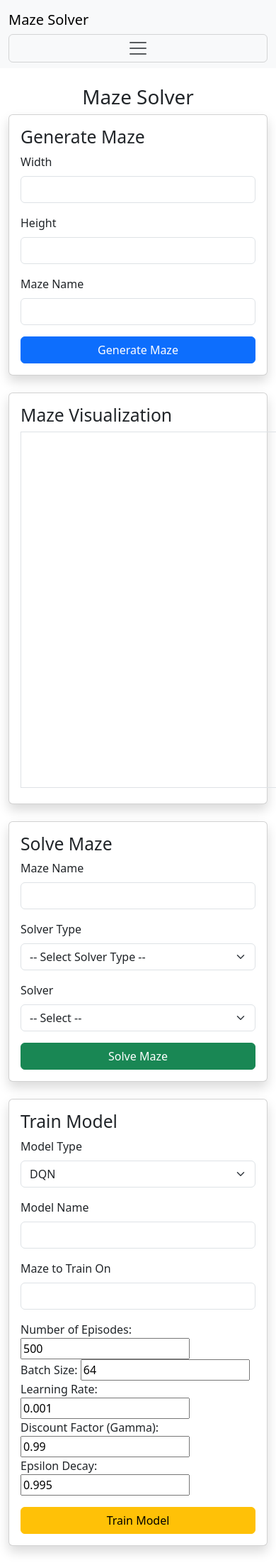
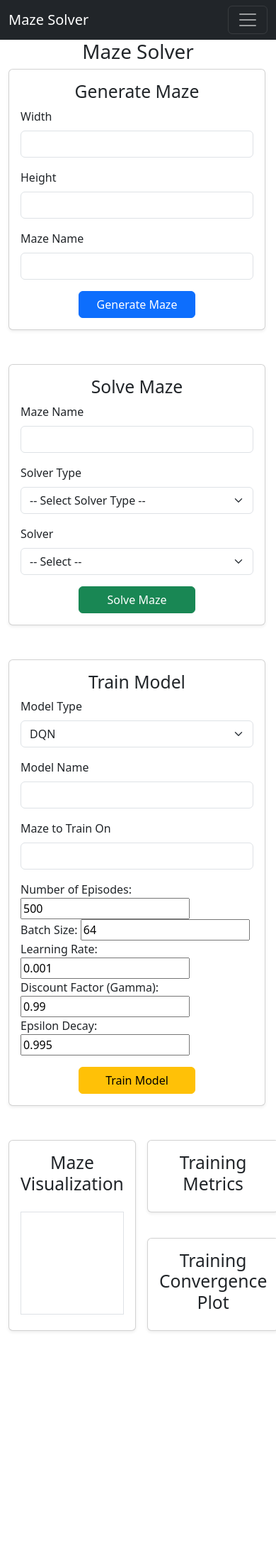
Before and after one commit to NatProView/project_maze_solver, a Flask app: page / in a window 390 px wide; the page is wider, and only the part inside the window is pictured. Shown: that part at 71% size. After the commit the page ends 1876 px from the top of that part, so only its background shows below. Run offline with Flask 3, Linux system fonts and the light colour scheme.

Commit message:
Visual changes & fixing DQN - PSO and Genetic require fixing

```diff
--- a/app.py
+++ b/app.py
@@ -1,4 +1,4 @@
-from flask import Flask, render_template, request, jsonify
+from flask import Flask, render_template, request, jsonify, send_file
 import torch
 from maze_generating import *
 from models import MazeEnv, SOLVERS, register_solver, DQNSolver, GeneticSolver, PSOSolver
@@ -9,7 +9,11 @@ import os, csv, time
 import pandas as pd
 # matplotlib requests flask pandas
 # torch i inne torhcowe rzeczy scipy
-
+# TODO dodaj wizualizacje konwergencji i nagrod do stronki
+# ulepsz ewentual;nie JSa
+# dashboard popraw
+# przetrenuj modele jeszcze raz i sprawdz jak sobie radza
+# sprrobuj rozdzielic env dla roznych modeli
 register_solver("dqn", DQNSolver)
 register_solver("genetic", GeneticSolver)
 register_solver("pso", PSOSolver)
@@ -188,7 +192,8 @@ def train_model():
         return jsonify({
             "message": f"Genetic model '{model_name}' trained successfully!",
             "path": path,
-            "maze": maze.tolist()
+            "maze": maze.tolist(),
+            "metrics": metrics
         })
 
     if model_type == "dqn":
@@ -198,9 +203,9 @@ def train_model():
         batch_size = int(parameters.get("batch_size", 64))
         learning_rate = float(parameters.get("learning_rate", 0.001))
 
-        solver = DQNSolver(learning_rate=learning_rate)
+        solver = DQNSolver(learning_rate=learning_rate, name=model_name)
         start_time = time.time()
-        trained_model = solver.train(env, num_episodes=num_episodes, batch_size=batch_size, name=maze_name)
+        trained_model, metrics = solver.train(env, num_episodes=num_episodes, batch_size=batch_size)
         training_time = time.time() - start_time
 
         solver.save(f"trained_models/dqn/{model_name}.pt")
@@ -209,7 +214,8 @@ def train_model():
         return jsonify({
             "message": f"DQN model '{model_name}' trained successfully!",
             "path": path,
-            "maze": maze.tolist()
+            "maze": maze.tolist(),
+            "metrics": metrics
         })
 
     if model_type == "pso":
@@ -240,7 +246,8 @@ def train_model():
         return jsonify({
             "message": f"PSO model '{model_name}' trained successfully!",
             "path": path,
-            "maze": maze.tolist()
+            "maze": maze.tolist(),
+            "metrics": metrics
         })
 
     path_length = len(path)
@@ -269,5 +276,23 @@ def analytics_data():
         "training_logs": training_data
     })
 
+
+
+@app.route("/get-plot", methods=["GET"])
+def get_plot():
+    model_type = request.args.get("model_type")
+    model_name = request.args.get("model_name")
+
+    if not model_type or not model_name:
+        return jsonify({"error": "Model type and name are required!"}), 400
+
+    plot_path = os.path.join("logs", model_type, f"{model_name}.png")
+    print(f"Plot Path: {plot_path}")
+
+    if not os.path.exists(plot_path):
+        return jsonify({"error": f"Plot for model '{model_name}' not found!"}), 404
+
+    return send_file(plot_path, mimetype='image/png')
+
 if __name__ == "__main__":
     app.run(debug=True)
--- a/static/script.js
+++ b/static/script.js
@@ -183,6 +183,15 @@ function updateModelParameters() {
 
 updateModelParameters();
 
+function mergePathIntoMaze(maze, path) {
+    const mazeWithPath = maze.map(row => [...row]);
+
+    path.forEach(([r, c]) => {
+        mazeWithPath[r][c] = 2;
+    });
+
+    return mazeWithPath;
+}
 
 document.getElementById("train-model-form").onsubmit = async (event) => {
     event.preventDefault();
@@ -202,10 +211,30 @@ document.getElementById("train-model-form").onsubmit = async (event) => {
 
     const response = await postData("/train-model", data);
 
-    if (response.maze && response.path) {
-        const gridWithPath = mergePathIntoMaze(response.maze, response.path);
-        drawGrid(gridWithPath);
+    if (response.message) {
+        alert(response.message);
+
+        // Update the maze visualization after training
+        if (response.maze && response.path) {
+            console.log("Received path:", response.path);
+            const gridWithPath = mergePathIntoMaze(response.maze, response.path); // Merge the path into the maze
+            drawGrid(gridWithPath); // Draw the maze with the path
+        }
+        // Fetch and display the plot
+        const plotUrl = `/get-plot?model_type=${data.model_type}&model_name=${data.model_name}`;
+        const plotImage = document.getElementById("convergence-plot");
+        plotImage.src = plotUrl;
+        plotImage.style.display = "block"; // Ensure the image is visible
+
+        // Display metrics
+        const metrics = response.metrics;
+        if (metrics) {
+            document.getElementById("metrics-mean").textContent = metrics.mean.toFixed(3);
+            document.getElementById("metrics-std-dev").textContent = metrics.std_dev.toFixed(3);
+            document.getElementById("metrics-skewness").textContent = metrics.skewness.toFixed(3);
+            document.getElementById("training-metrics").style.display = "block"; // Show the metrics section
+        }
+    } else {
+        alert(response.error);
     }
-
-    alert(response.message || response.error);
 };
--- a/static/style.css
+++ b/static/style.css
@@ -1,32 +1,53 @@
-/* body {
+body {
+    background-color: #f8f9fa;
     font-family: Arial, sans-serif;
-    margin: 20px;
-}
-
-section {
-    margin-bottom: 20px;
-}
-
-canvas {
-    margin-top: 10px;
-} */
-
-
-body {
-    background-color: #2f313231; /* Light gray background */
-    font-family: Arial, sans-serif;
+    color: #343a40;
 }
 
 h1 {
     font-weight: bold;
     margin-bottom: 20px;
-    color: #343a40; /* Dark gray */
 }
 
 .card {
     border-radius: 10px;
+    margin-bottom: 20px;
 }
 
 button {
-    width: 100%;
+    border-radius: 20px;
 }
+
+
+#left-column {
+    overflow-y: auto;
+    max-height: 100vh;
+    padding-right: 15px;
+}
+
+#maze-column {
+    display: flex;
+    flex-direction: row;
+    align-items: flex-start;
+    justify-content: space-between;
+}
+
+#maze-visualization {
+    flex: 1;
+    max-width: 50%;
+    min-height: 550px;
+}
+
+#metrics-plot-section {
+    flex: 1;
+    max-width: 50%;
+}
+
+#mazeCanvas {
+    max-width: 100%;
+    height: auto;
+}
+
+.card {
+    margin-bottom: 20px;
+}
--- a/templates/index.html
+++ b/templates/index.html
@@ -3,14 +3,19 @@
 <head>
     <meta charset="UTF-8">
     <meta name="viewport" content="width=device-width, initial-scale=1.0">
-    <nav class="navbar navbar-expand-lg navbar-light bg-light">
+    <title>Maze Solver</title>
+    <link rel="stylesheet" href="/static/style.css">
+    <link href="https://cdn.jsdelivr.net/npm/bootstrap@5.3.0-alpha3/dist/css/bootstrap.min.css" rel="stylesheet">
+</head>
+<body>
+    <nav class="navbar navbar-expand-lg navbar-dark bg-dark">
         <div class="container-fluid">
             <a class="navbar-brand" href="/">Maze Solver</a>
             <button class="navbar-toggler" type="button" data-bs-toggle="collapse" data-bs-target="#navbarNav" aria-controls="navbarNav" aria-expanded="false" aria-label="Toggle navigation">
                 <span class="navbar-toggler-icon"></span>
             </button>
             <div class="collapse navbar-collapse" id="navbarNav">
-                <ul class="navbar-nav">
+                <ul class="navbar-nav ms-auto">
                     <li class="nav-item">
                         <a class="nav-link active" href="/">Home</a>
                     </li>
@@ -21,18 +26,15 @@
             </div>
         </div>
     </nav>
-    <link rel="stylesheet" href="/static/style.css">
-    <link href="https://cdn.jsdelivr.net/npm/bootstrap@5.3.0-alpha3/dist/css/bootstrap.min.css" rel="stylesheet">
-</head>
-<body>
-    <div class="container my-4">
     <h1 class="text-center">Maze Solver</h1>
+    <div class="container-fluid">
+        <div class="row">
+            <div class="col-md-4" id="left-column">
 
-        <!-- Generate Maze Section -->
-        <section class="mb-4">
-            <div class="card shadow">
+                <section class="mb-5">
+                    <div class="card shadow-sm">
                         <div class="card-body">
-                    <h2 class="card-title">Generate Maze</h2>
+                            <h2 class="card-title text-center">Generate Maze</h2>
                             <form id="generate-maze-form" class="row g-3">
                                 <div class="col-md-4">
                                     <label for="width" class="form-label">Width</label>
@@ -46,35 +48,25 @@
                                     <label for="name" class="form-label">Maze Name</label>
                                     <input type="text" id="name" name="name" class="form-control" required>
                                 </div>
-                        <div class="col-12">
-                            <button type="submit" class="btn btn-primary">Generate Maze</button>
+                                <div class="col-12 text-center">
+                                    <button type="submit" class="btn btn-primary w-50">Generate Maze</button>
                                 </div>
                             </form>
                         </div>
                     </div>
                 </section>
 
-        <!-- Maze Visualization Section -->
-        <section class="mb-4">
-            <div class="card shadow">
+
+                <section class="mb-5">
+                    <div class="card shadow-sm">
                         <div class="card-body">
-                    <h2 class="card-title">Maze Visualization</h2>
-                    <canvas id="mazeCanvas" width="500" height="500" class="border"></canvas>
-                </div>
-            </div>
-        </section>
-
-        <!-- Solve Maze Section -->
-        <section class="mb-4">
-            <div class="card shadow">
-                <div class="card-body">
-                    <h2 class="card-title">Solve Maze</h2>
+                            <h2 class="card-title text-center">Solve Maze</h2>
                             <form id="solve-maze-form" class="row g-3">
-                        <div class="col-md-4">
+                                <div class="col-md-6">
                                     <label for="maze-name" class="form-label">Maze Name</label>
                                     <input type="text" id="maze-name" name="maze_name" class="form-control" required>
                                 </div>
-                        <div class="col-md-4">
+                                <div class="col-md-6">
                                     <label for="solver-type" class="form-label">Solver Type</label>
                                     <select id="solver-type" name="solver_type" class="form-select" required>
                                         <option value="">-- Select Solver Type --</option>
@@ -82,7 +74,7 @@
                                         <option value="not-ai">Not AI</option>
                                     </select>
                                 </div>
-                        <div id="model-type-container" class="col-md-4" style="display: none;">
+                                <div id="model-type-container" class="col-md-6" style="display: none;">
                                     <label for="model-type" class="form-label">Model Type</label>
                                     <select id="model-type" name="model_type" class="form-select">
                                         <option value="">-- Select Model Type --</option>
@@ -91,25 +83,23 @@
                                         <option value="pso">Particle Swarm Optimization</option>
                                     </select>
                                 </div>
-                        <div class="col-12">
+                                <div class="col-md-6">
                                     <label for="solver-name" class="form-label">Solver</label>
                                     <select id="solver-name" name="solver_name" class="form-select" required>
                                         <option value="">-- Select --</option>
                                     </select>
                                 </div>
-                        <div class="col-12">
-                            <button type="submit" class="btn btn-success">Solve Maze</button>
+                                <div class="col-12 text-center">
+                                    <button type="submit" class="btn btn-success w-50">Solve Maze</button>
                                 </div>
                             </form>
                         </div>
                     </div>
                 </section>
-
-        <!-- Train Model Section -->
-        <section class="mb-4">
-            <div class="card shadow">
+                <section class="mb-5">
+                    <div class="card shadow-sm">
                         <div class="card-body">
-                    <h2 class="card-title">Train Model</h2>
+                            <h2 class="card-title text-center">Train Model</h2>
                             <form id="train-model-form" class="row g-3">
                                 <div class="col-md-4">
                                     <label for="model_type" class="form-label">Model Type</label>
@@ -128,16 +118,53 @@
                                     <input type="text" id="maze_name" name="maze_name" class="form-control" required>
                                 </div>
                                 <div id="model-parameters" class="col-12">
-                            <!-- Dynamic parameters will appear here -->
                                 </div>
-                        <div class="col-12">
-                            <button type="submit" class="btn btn-warning">Train Model</button>
+                                <div class="col-12 text-center">
+                                    <button type="submit" class="btn btn-warning w-50">Train Model</button>
                                 </div>
                             </form>
                         </div>
                     </div>
                 </section>
             </div>
+            <div class="col-md-8" id="maze-column">
+                <div class="d-flex flex-row justify-content-between">
+                    <div id="maze-visualization" class="me-3">
+                        <div class="card shadow-sm">
+                            <div class="card-body text-center">
+                                <h2 class="card-title">Maze Visualization</h2>
+                                <canvas id="mazeCanvas" width="500" height="500" class="border mt-3"></canvas>
+                            </div>
+                        </div>
+                    </div>
+
+                    <div id="metrics-plot-section" class="d-flex flex-column">
+                        <div id="metrics-section" class="mb-3">
+                            <div class="card shadow-sm">
+                                <div class="card-body">
+                                    <h2 class="card-title text-center">Training Metrics</h2>
+                                    <ul id="training-metrics" style="display: none;">
+                                        <li><strong>Mean:</strong> <span id="metrics-mean"></span></li>
+                                        <li><strong>Standard Deviation:</strong> <span id="metrics-std-dev"></span></li>
+                                        <li><strong>Skewness:</strong> <span id="metrics-skewness"></span></li>
+                                    </ul>
+                                </div>
+                            </div>
+                        </div>
+                        <div id="convergence-section">
+                            <div class="card shadow-sm">
+                                <div class="card-body text-center">
+                                    <h2 class="card-title">Training Convergence Plot</h2>
+                                    <img id="convergence-plot" src="" alt="Convergence Plot" style="max-width: 100%; height: auto; display: none;">
+                                </div>
+                            </div>
+                        </div>
+                    </div>
+                </div>
+            </div>
+        </div>
+    </div>
+
 
     <script src="/static/script.js"></script>
     <script src="https://cdn.jsdelivr.net/npm/bootstrap@5.3.0-alpha3/dist/js/bootstrap.bundle.min.js"></script>
```
Also changed, not shown: models.py (+24 -16 lines). Lines whose indentation alone changed are shown as unchanged.
